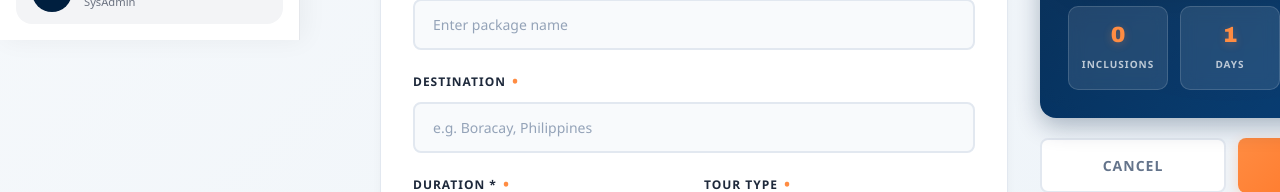
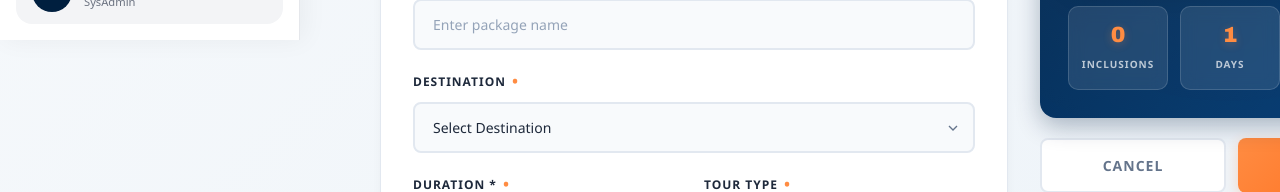
Before and after one commit to WanderWave-Travel-and-Tours/WWTT-Website, a React (Vite) app in the folder admin/: page /add-package in a window 1280 px wide. Shown: the part 760-952 px from the top of the page. Built offline with nearby package versions, Linux system fonts and the light colour scheme.

Commit message:
chore: dropdown for destinations

```diff
--- a/admin/src/components/addpackage/BasicInfo.jsx
+++ b/admin/src/components/addpackage/BasicInfo.jsx
@@ -2,6 +2,19 @@ import React from 'react';
 import './BasicInfo.css';
 
 const BasicInfo = ({ title, setTitle, destination, setDestination, duration, setDuration, category, setCategory }) => {
+  const [isOtherDestination, setIsOtherDestination] = React.useState(false);
+
+  const handleDestinationChange = (e) => {
+    const value = e.target.value;
+    if (value === 'OTHER') {
+      setIsOtherDestination(true);
+      setDestination('');
+    } else {
+      setIsOtherDestination(false);
+      setDestination(value);
+    }
+  };
+
   return (
     <section className="apkg-section">
       <h2 className="apkg-section-title">BASIC INFORMATION</h2>
@@ -16,16 +29,40 @@ const BasicInfo = ({ title, setTitle, destination, setDestination, duration, set
             required
           />
         </div>
+
         <div className="apkg-field apkg-field--full">
           <label>Destination</label>
+          <select
+            value={isOtherDestination ? 'OTHER' : destination}
+            onChange={handleDestinationChange}
+            required
+          >
+            <option value="">Select Destination</option>
+            <option value="BATANES">Batanes</option>
+            <option value="SIARGAO">Siargao</option>
+            <option value="BOHOL">Bohol</option>
+            <option value="BORACAY">Boracay</option>
+            <option value="PUERTO PRINCESA">Puerto Princesa</option>
+            <option value="CORON">Coron</option>
+            <option value="EL NIDO">El Nido</option>
+            <option value="CEBU">Cebu</option>
+            <option value="SIQUIJOR">Siquijor</option>
+            <option value="DAVAO">Davao</option>
+            <option value="OTHER">Other</option>
+          </select>
+
+          {isOtherDestination && (
             <input
               type="text"
-            placeholder="e.g. Boracay, Philippines"
+              placeholder="Enter destination (e.g. Tokyo, Japan)"
               value={destination}
               onChange={(e) => setDestination(e.target.value)}
               required
+              style={{ marginTop: '10px' }}
             />
+          )}
         </div>
+
         <div className="apkg-field">
           <label className="apkg-label">Duration *</label>
           <select
```
Lines whose indentation alone changed are shown as unchanged.
